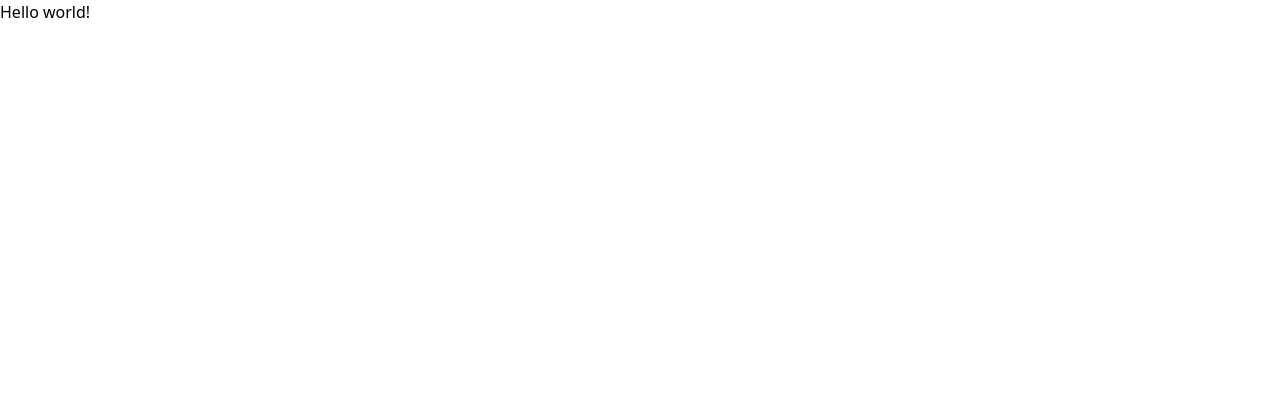
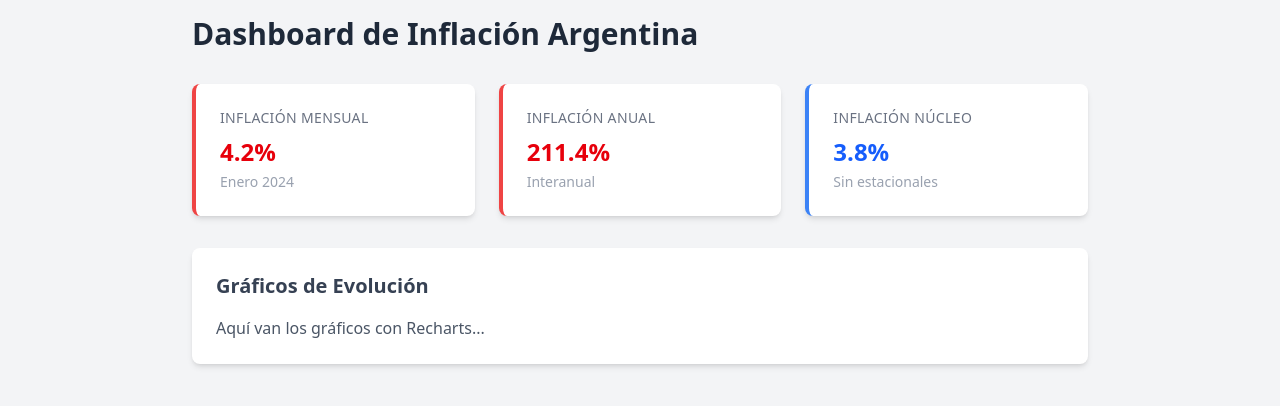
Before and after one commit to Leanfch/react-dashboard, a React (Vite) app: page / in a window 1280 px wide. Shown: the top 406 px of the page. Built offline with nearby package versions, Linux system fonts and the light colour scheme.

Commit message:
clrean styles & add metric cards

```diff
--- a/package.json
+++ b/package.json
@@ -11,8 +11,10 @@
   },
   "dependencies": {
     "@tailwindcss/vite": "^4.1.12",
+    "lucide-react": "^0.539.0",
     "react": "^19.1.1",
     "react-dom": "^19.1.1",
+    "recharts": "^3.1.2",
     "tailwindcss": "^4.1.12"
   },
   "devDependencies": {
--- a/src/App.tsx
+++ b/src/App.tsx
@@ -1,8 +1,46 @@
+import './App.css'
+import MetricCard from './components/ui/MetricCard'
+
 function App() {
   return (
-    <>
-        <h1>Hello world!</h1>
-    </>
+    <div className="min-h-screen bg-gray-100 p-4">
+      <div className="max-w-4xl mx-auto">
+        <h1 className="text-3xl font-bold text-gray-800 mb-8">
+          Dashboard de Inflación Argentina
+        </h1>
+
+        {/* Cards de métricas */}
+        <div className="grid grid-cols-1 md:grid-cols-3 gap-6 mb-8">
+          <MetricCard
+            title="Inflación Mensual"
+            value="4.2%"
+            subtitle="Enero 2024"
+            color="red"
+          />
+          <MetricCard
+            title="Inflación Anual"
+            value="211.4%"
+            subtitle="Interanual"
+            color="red"
+          />
+          <MetricCard
+            title="Inflación Núcleo"
+            value="3.8%"
+            subtitle="Sin estacionales"
+            color="blue"
+          />
+        </div>
+
+        <div className="bg-white rounded-lg shadow-md p-6">
+          <h2 className="text-xl font-semibold text-gray-700 mb-4">
+            Gráficos de Evolución
+          </h2>
+          <p className="text-gray-600">
+            Aquí van los gráficos con Recharts...
+          </p>
+        </div>
+      </div>
+    </div>
   )
 }
 
--- /dev/null
+++ b/src/components/ui/MetricCard.tsx
@@ -0,0 +1,31 @@
+interface MetricCardProps {
+  title: string;
+  value: string;
+  subtitle?: string;
+  color?: 'red' | 'blue' | 'green';
+}
+
+export default function MetricCard({ title, value, subtitle, color = 'blue' }: MetricCardProps) {
+  const colorClasses = {
+    red: 'border-red-500 text-red-600',
+    blue: 'border-blue-500 text-blue-600',
+    green: 'border-green-500 text-green-600'
+  };
+
+  return (
+    <div className="bg-white rounded-lg shadow-md p-6 border-l-4 border-solid"
+         style={{ borderLeftColor: color === 'red' ? '#ef4444' : color === 'green' ? '#10b981' : '#3b82f6' }}>
+      <h3 className="text-sm font-medium text-gray-500 uppercase tracking-wide">
+        {title}
+      </h3>
+      <p className={`text-2xl font-bold mt-2 ${colorClasses[color]}`}>
+        {value}
+      </p>
+      {subtitle && (
+        <p className="text-sm text-gray-400 mt-1">
+          {subtitle}
+        </p>
+      )}
+    </div>
+  );
+}
```
Also changed, not shown: src/App.css (added), 1 other file (tests, documents, lock files or other folders).
